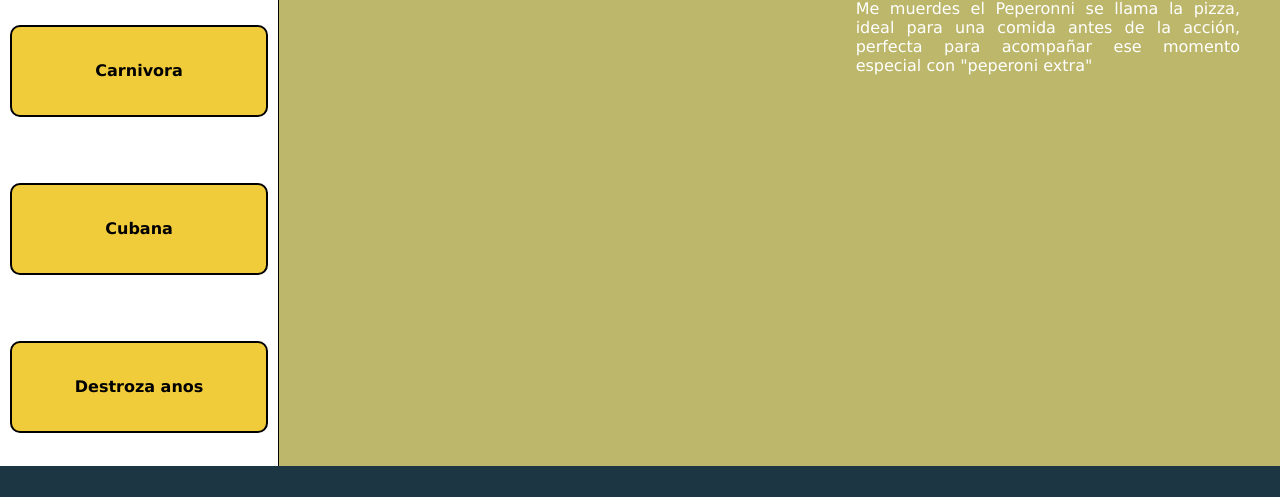
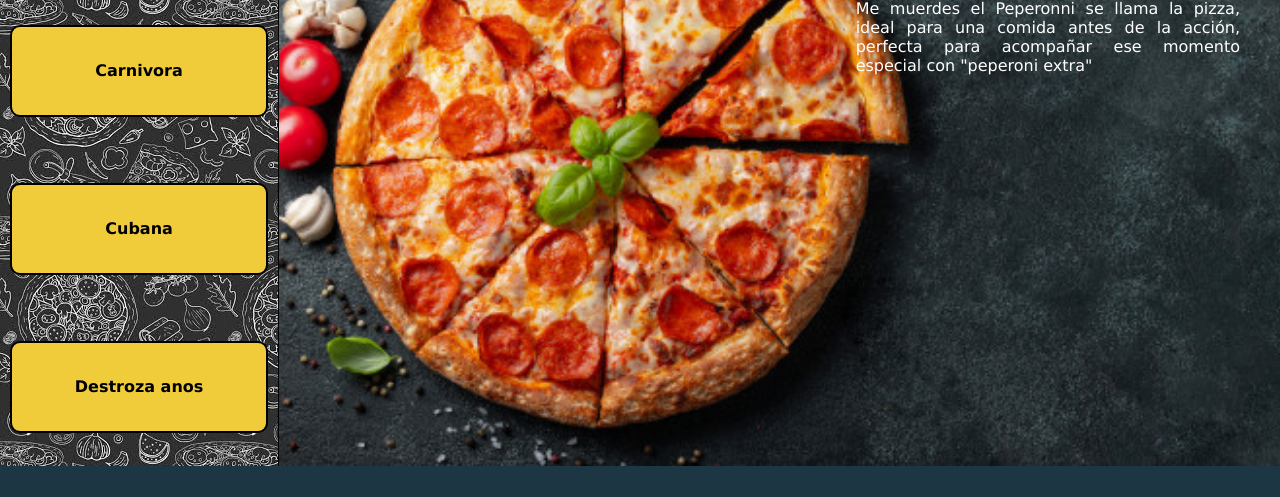
Before and after one commit to G-abst4cT/LayoutConflex_Curso-Html-y-Css, a plain HTML site: page index.html in a window 1280 px wide. Shown: the part 236-733 px from the top of the page. Drawn offline with Linux system fonts and the light colour scheme.

Commit message:
Arreglue problemas de url al cambiar de lugar el css

```diff
--- a/css/style.css
+++ b/css/style.css
@@ -72,7 +72,7 @@ body{
     justify-content: space-around;
     height: 79vh;
     width: 45vh;
-    background-image: url(./img/images.jpg);
+    background-image: url(../img/images.jpg);
 }
 
 .elements{
@@ -113,7 +113,7 @@ body{
 }
 
 .container{
-    background-image:url(./img/background.jpg);
+    background-image:url(../img/background.jpg);
     background-size: cover;
     display: flex;
     background-color:darkkhaki;
```
